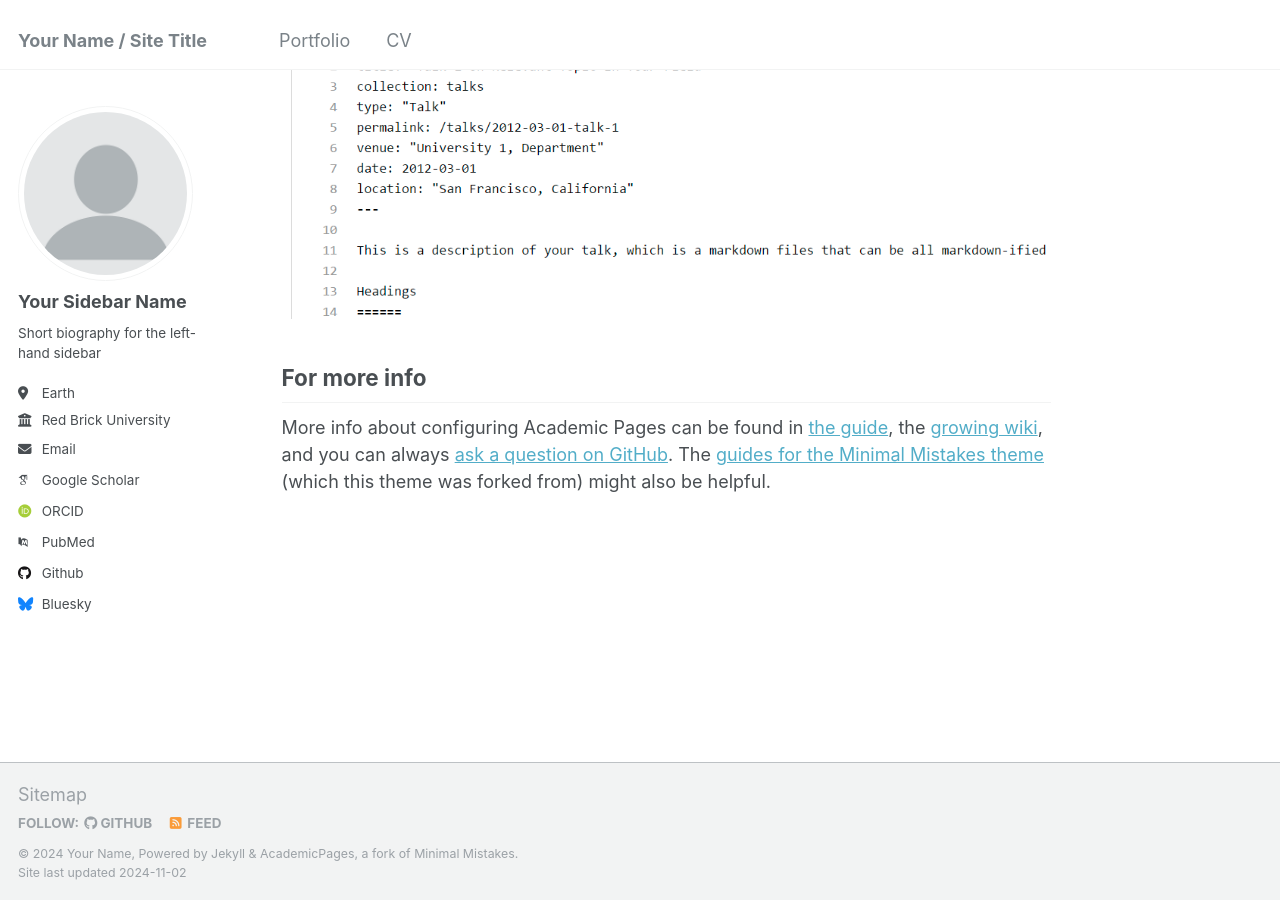
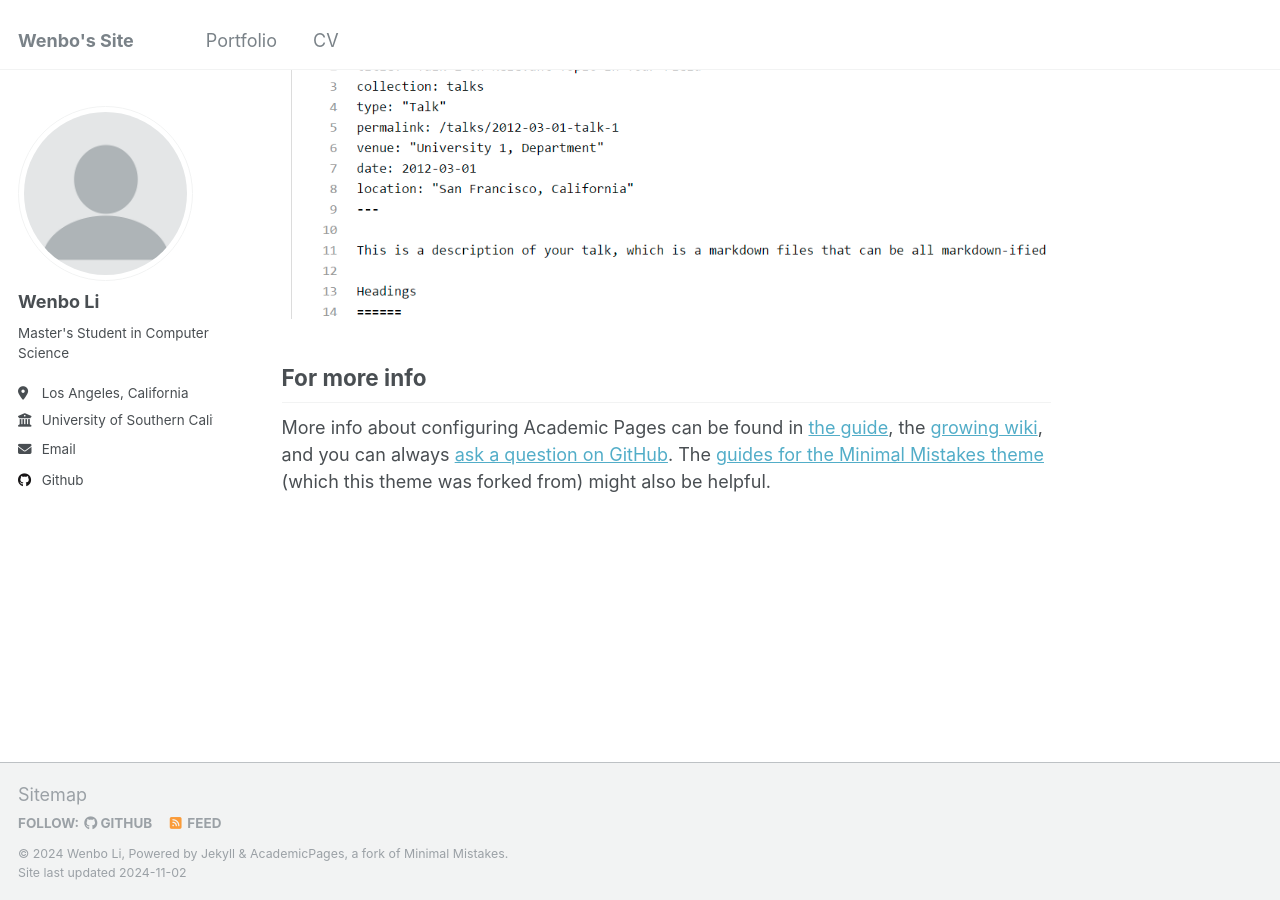
Before and after one commit to wlicb/me, a Jekyll site: the page built from _pages/about.md, in a window 1280 px wide and 900 px high, scrolled down 2643 px. Built offline with Jekyll 4.4.1, drawn with Linux system fonts in a browser that asks for light colours; some web fonts are replaced.

Commit message:
Update _config.yml

```diff
--- a/_config.yml
+++ b/_config.yml
@@ -8,13 +8,13 @@
 
 # Basic Site Settings
 locale                   : "en-US"
-title                    : "Your Name / Site Title"
+title                    : "Wenbo's Site"
 title_separator          : "-"
-name                     : &name "Your Name"
+name                     : &name "Wenbo Li"
 description              : &description "personal description"
-url                      : https://academicpages.github.io # the base hostname & protocol for your site e.g. "https://mmistakes.github.io"
-baseurl                  : "" # the subpath of your site, e.g. "/blog"
-repository               : "academicpages/academicpages.github.io"
+url                      : https://wlicb.github.io/me
+baseurl                  : ""
+repository               : "wlicb/me"
 
 # Site Author - The following control what appear as part of the author content on the side bar.
 #               If a field is blank the icon and link will not appear, otherwise it will be shown.
@@ -22,21 +22,21 @@ repository               : "academicpages/academicpages.github.io"
 author:
   # Biographic information
   avatar           : "profile.png"
-  name             : "Your Sidebar Name"
+  name             : "Wenbo Li"
   pronouns         : # example: "she/her"
-  bio              : "Short biography for the left-hand sidebar"
-  location         : "Earth"
-  employer         : "Red Brick University"
+  bio              : "Master's Student in Computer Science"
+  location         : "Los Angeles, California"
+  employer         : "University of Southern California"
   uri              : # URL
-  email            : "none@example.org"
+  email            : "wli28181@usc.edu"
 
   # Academic websites
   arxiv            : # URL - Update with the correct link to your profile
-  googlescholar    : "https://scholar.google.com/citations?user=PS_CX0AAAAAJ"
+  googlescholar    : # URL
   impactstory      : # URL
-  orcid            : "http://orcid.org/yourorcidurl"
+  orcid            : # URL
   semantic         : # URL
-  pubmed           : "https://www.ncbi.nlm.nih.gov/pubmed/?term=john+snow"
+  pubmed           : # URL
   researchgate     : # URL
   scopus           : # URL
 
@@ -49,7 +49,7 @@ author:
   stackoverflow    : # User number or user number and name (i.e., use "1" or "1/jeff-atwood")
 
   # Social media
-  bluesky          : "bsky.app" # Replace this with you Bluesky username
+  bluesky          : # Username
   facebook         : # Username
   flickr           : # Username
   foursquare       : # Username
```
